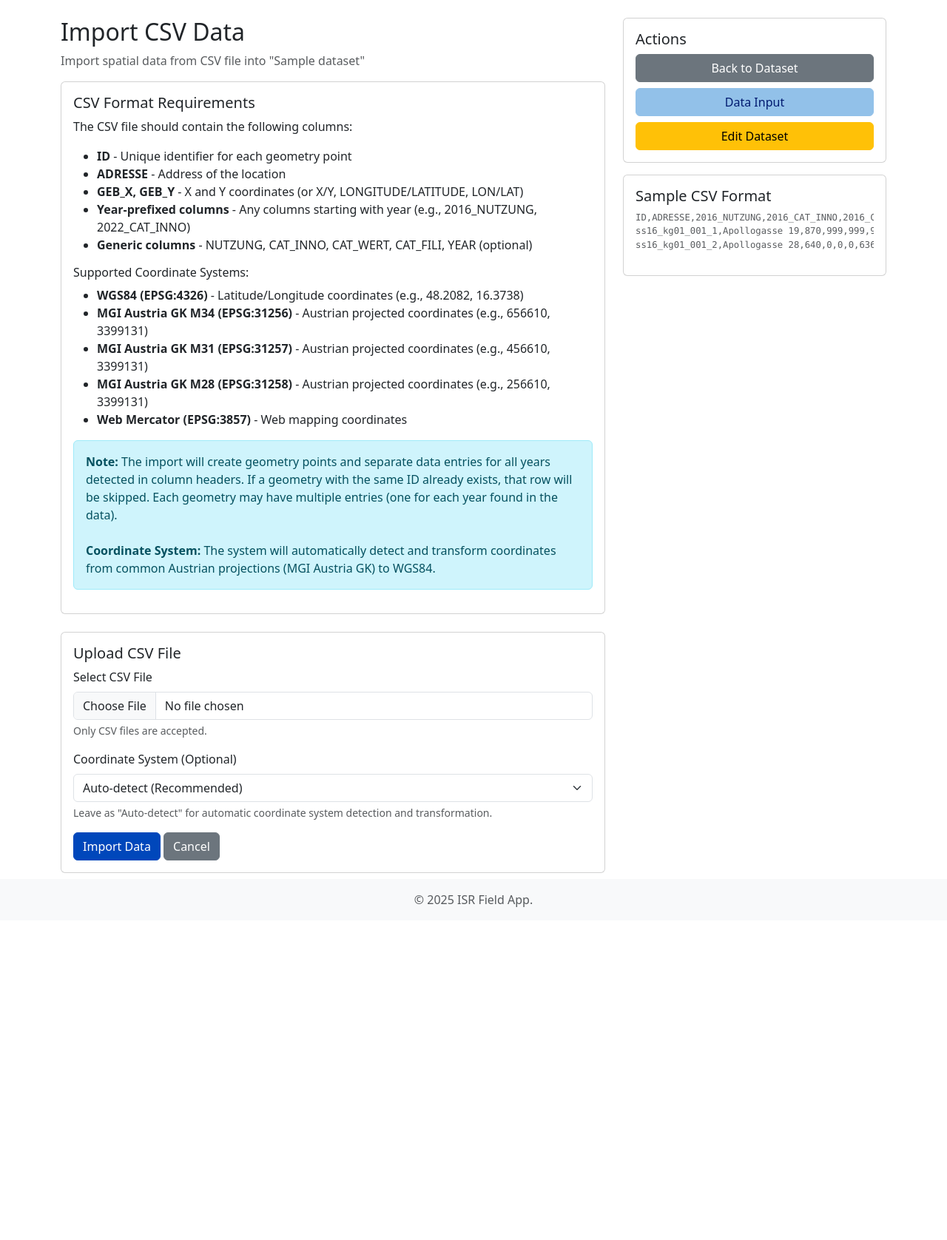
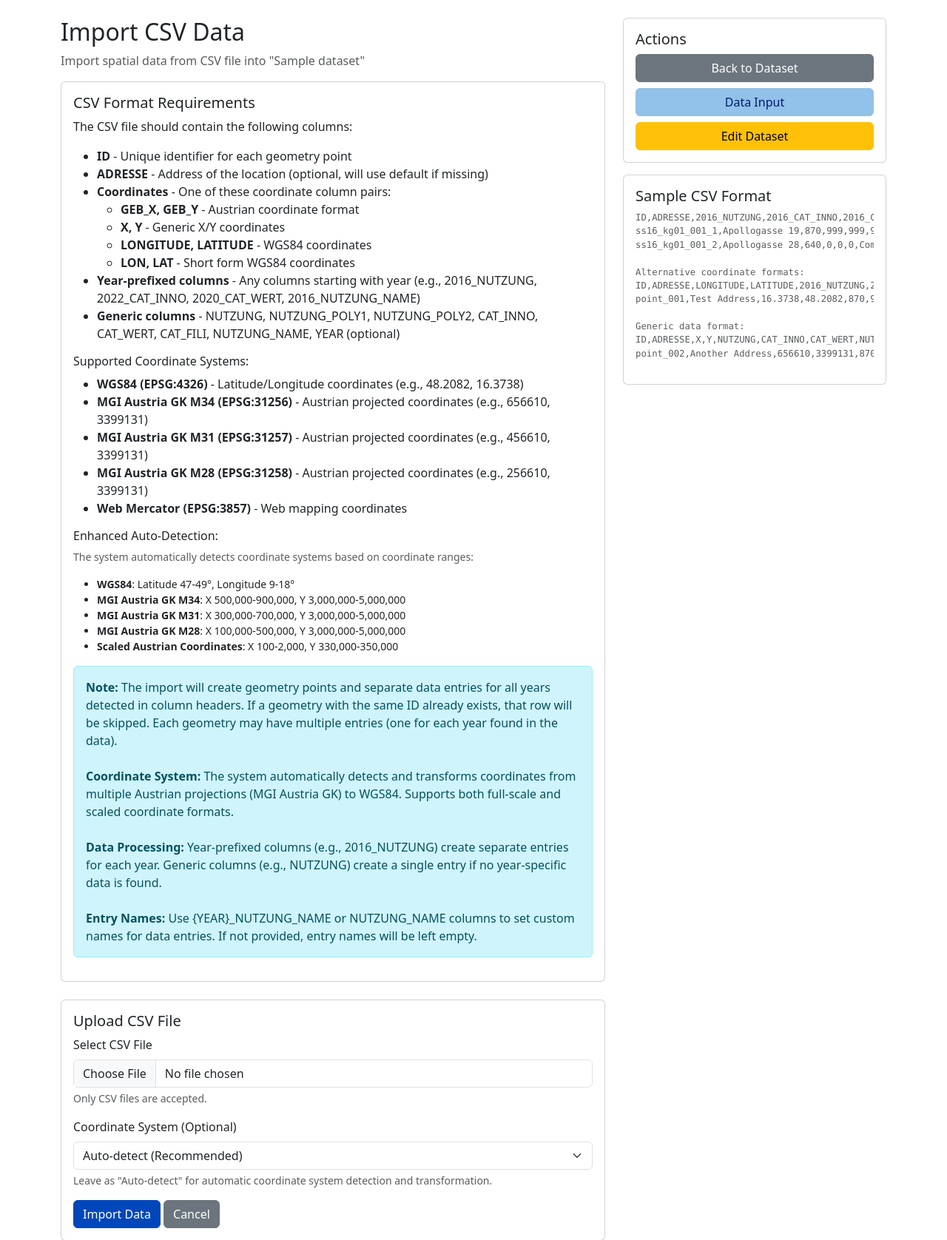
Before and after one commit to silvioheinze/isr-field, a Django app: page /datasets/1/import/ in a window 1280 px wide. Shown: the part 56-1732 px from the top of the page at 74% size. Before the commit the page ends 1282 px from the top, so only its background shows below. Run offline with Django 5.2, Linux system fonts and the light colour scheme; a user stored in the database is signed in; tables that the repository leaves empty hold one stand-in row (values such as "Sample post").

Commit message:
Enhance CSV import functionality and update documentation
- Implemented a helper function for safe integer conversion during CSV import, handling 'NA' and '999' as missing values.
- Updated the dataset CSV import view to utilize new column names and ensure entries are only created if at least one field has a non-None value.
- Enhanced the dataset CSV import template to clarify supported coordinate formats and provide detailed instructions for CSV structure.
- Updated the import summary template to better reflect import outcomes, including error handling and warnings.

```diff
--- a/app/frontend/templates/frontend/dataset_csv_import.html
+++ b/app/frontend/templates/frontend/dataset_csv_import.html
@@ -15,10 +15,17 @@
                     <p>The CSV file should contain the following columns:</p>
                     <ul>
                         <li><strong>ID</strong> - Unique identifier for each geometry point</li>
-                        <li><strong>ADRESSE</strong> - Address of the location</li>
-                        <li><strong>GEB_X, GEB_Y</strong> - X and Y coordinates (or X/Y, LONGITUDE/LATITUDE, LON/LAT)</li>
-                        <li><strong>Year-prefixed columns</strong> - Any columns starting with year (e.g., 2016_NUTZUNG, 2022_CAT_INNO)</li>
-                        <li><strong>Generic columns</strong> - NUTZUNG, CAT_INNO, CAT_WERT, CAT_FILI, YEAR (optional)</li>
+                        <li><strong>ADRESSE</strong> - Address of the location (optional, will use default if missing)</li>
+                        <li><strong>Coordinates</strong> - One of these coordinate column pairs:
+                            <ul>
+                                <li><strong>GEB_X, GEB_Y</strong> - Austrian coordinate format</li>
+                                <li><strong>X, Y</strong> - Generic X/Y coordinates</li>
+                                <li><strong>LONGITUDE, LATITUDE</strong> - WGS84 coordinates</li>
+                                <li><strong>LON, LAT</strong> - Short form WGS84 coordinates</li>
+                            </ul>
+                        </li>
+                        <li><strong>Year-prefixed columns</strong> - Any columns starting with year (e.g., 2016_NUTZUNG, 2022_CAT_INNO, 2020_CAT_WERT, 2016_NUTZUNG_NAME)</li>
+                        <li><strong>Generic columns</strong> - NUTZUNG, NUTZUNG_POLY1, NUTZUNG_POLY2, CAT_INNO, CAT_WERT, CAT_FILI, NUTZUNG_NAME, YEAR (optional)</li>
                     </ul>
 
                     <h6 class="mt-3">Supported Coordinate Systems:</h6>
@@ -30,12 +37,31 @@
                         <li><strong>Web Mercator (EPSG:3857)</strong> - Web mapping coordinates</li>
                     </ul>
 
+                    <h6 class="mt-3">Enhanced Auto-Detection:</h6>
+                    <p class="small text-muted">
+                        The system automatically detects coordinate systems based on coordinate ranges:
+                    </p>
+                    <ul class="small">
+                        <li><strong>WGS84</strong>: Latitude 47-49°, Longitude 9-18°</li>
+                        <li><strong>MGI Austria GK M34</strong>: X 500,000-900,000, Y 3,000,000-5,000,000</li>
+                        <li><strong>MGI Austria GK M31</strong>: X 300,000-700,000, Y 3,000,000-5,000,000</li>
+                        <li><strong>MGI Austria GK M28</strong>: X 100,000-500,000, Y 3,000,000-5,000,000</li>
+                        <li><strong>Scaled Austrian Coordinates</strong>: X 100-2,000, Y 330,000-350,000</li>
+                    </ul>
+
                     <div class="alert alert-info">
                         <strong>Note:</strong> The import will create geometry points and separate data entries for all years detected in column headers.
                         If a geometry with the same ID already exists, that row will be skipped.
                         Each geometry may have multiple entries (one for each year found in the data).
                         <br><br>
-                        <strong>Coordinate System:</strong> The system will automatically detect and transform coordinates from common Austrian projections (MGI Austria GK) to WGS84.
+                        <strong>Coordinate System:</strong> The system automatically detects and transforms coordinates from multiple Austrian projections (MGI Austria GK) to WGS84.
+                        Supports both full-scale and scaled coordinate formats.
+                        <br><br>
+                        <strong>Data Processing:</strong> Year-prefixed columns (e.g., 2016_NUTZUNG) create separate entries for each year.
+                        Generic columns (e.g., NUTZUNG) create a single entry if no year-specific data is found.
+                        <br><br>
+                        <strong>Entry Names:</strong> Use {YEAR}_NUTZUNG_NAME or NUTZUNG_NAME columns to set custom names for data entries.
+                        If not provided, entry names will be left empty.
                     </div>
                 </div>
             </div>
@@ -88,9 +114,17 @@
                 <div class="card-body">
                     <h5 class="card-title">Sample CSV Format</h5>
                     <small class="text-muted">
-                        <pre>ID,ADRESSE,2016_NUTZUNG,2016_CAT_INNO,2016_CAT_WERT,2016_CAT_FILI,GEB_X,GEB_Y,2022_NUTZUNG,2022_CAT_INNO,2022_CAT_WERT,2022_CAT_FILI,2020_NUTZUNG,2020_CAT_INNO
-ss16_kg01_001_1,Apollogasse 19,870,999,999,999,656.61,339913.14,870,999,999,999,850,888
-ss16_kg01_001_2,Apollogasse 28,640,0,0,0,636.41,339972.43,640,0,0,0,650,0</pre>
+                        <pre>ID,ADRESSE,2016_NUTZUNG,2016_CAT_INNO,2016_CAT_WERT,2016_CAT_FILI,2016_NUTZUNG_NAME,GEB_X,GEB_Y,2022_NUTZUNG,2022_CAT_INNO,2022_CAT_WERT,2022_CAT_FILI,2022_NUTZUNG_NAME
+ss16_kg01_001_1,Apollogasse 19,870,999,999,999,Residential Building,656.61,339913.14,870,999,999,999,Office Building
+ss16_kg01_001_2,Apollogasse 28,640,0,0,0,Commercial Space,636.41,339972.43,640,0,0,0,Retail Store
+
+Alternative coordinate formats:
+ID,ADRESSE,LONGITUDE,LATITUDE,2016_NUTZUNG,2016_CAT_INNO,2016_NUTZUNG_NAME
+point_001,Test Address,16.3738,48.2082,870,999,Residential Building
+
+Generic data format:
+ID,ADRESSE,X,Y,NUTZUNG,CAT_INNO,CAT_WERT,NUTZUNG_NAME,YEAR
+point_002,Another Address,656610,3399131,870,999,999,Office Building,2022</pre>
                     </small>
                 </div>
             </div>
--- a/app/frontend/views.py
+++ b/app/frontend/views.py
@@ -1050,6 +1050,23 @@ def dataset_csv_import_view(request, dataset_id):
 
                         logger.debug(f"Row {row_num}: Year columns detected: {list(year_columns.keys())}")
 
+                        # Helper function to safely convert to integer, treating 'NA' and '999' as missing
+                        def safe_int_convert(value, default=0):
+                            if not value:
+                                return default
+                            value_str = str(value).strip().upper()
+                            if value_str in ['NA', 'N/A', 'NULL']:
+                                return default
+                            if value_str == '':
+                                return None  # Return None for empty strings
+                            try:
+                                int_value = int(value_str)
+                                if int_value == 999:
+                                    return None  # 999 is missing data in social science coding
+                                return int_value
+                            except ValueError:
+                                return default
+
                         # Create entries for each year found
                         logger.debug(f"Row {row_num}: Creating entries for {len(year_columns)} years")
                         for year, year_data in year_columns.items():
@@ -1057,35 +1074,41 @@ def dataset_csv_import_view(request, dataset_id):
                             try:
                                 # Map field names to DataEntry fields
                                 usage_code1 = year_data.get('NUTZUNG', 0)
-                                usage_code2 = year_data.get('CAT_INNO', 0)
-                                usage_code3 = year_data.get('CAT_WERT', 0)
+                                usage_code2 = year_data.get('NUTZUNG_POLY1', 0)
+                                usage_code3 = year_data.get('NUTZUNG_POLY2', 0)
                                 cat_inno = year_data.get('CAT_INNO', 0)
                                 cat_wert = year_data.get('CAT_WERT', 0)
                                 cat_fili = year_data.get('CAT_FILI', 0)
-
-                                # Convert to integers if they exist and are not empty
-                                usage_code1 = int(usage_code1) if usage_code1 and str(usage_code1).strip() else 0
-                                usage_code2 = int(usage_code2) if usage_code2 and str(usage_code2).strip() else 0
-                                usage_code3 = int(usage_code3) if usage_code3 and str(usage_code3).strip() else 0
-                                cat_inno = int(cat_inno) if cat_inno and str(cat_inno).strip() else 0
-                                cat_wert = int(cat_wert) if cat_wert and str(cat_wert).strip() else 0
-                                cat_fili = int(cat_fili) if cat_fili and str(cat_fili).strip() else 0
-
-                                # Create data entry for this year
-                                DataEntry.objects.create(
-                                    geometry=geometry,
-                                    name=f"Entry for {id_kurz} ({year})",
-                                    usage_code1=usage_code1,
-                                    usage_code2=usage_code2,
-                                    usage_code3=usage_code3,
-                                    cat_inno=cat_inno,
-                                    cat_wert=cat_wert,
-                                    cat_fili=cat_fili,
-                                    year=year,
-                                    user=request.user
-                                )
-                                entries_created += 1
-                                import_summary['entries_created'] += 1
+                                nutzung_name = year_data.get('NUTZUNG_NAME', '').strip()
+
+                                # Convert to integers safely, treating 'NA' as 0, empty strings as None
+                                usage_code1 = safe_int_convert(usage_code1, 0)
+                                usage_code2 = safe_int_convert(usage_code2, 0)
+                                usage_code3 = safe_int_convert(usage_code3, 0)
+                                cat_inno = safe_int_convert(cat_inno, 0)
+                                cat_wert = safe_int_convert(cat_wert, 0)
+                                cat_fili = safe_int_convert(cat_fili, 0)
+
+                                # Use NUTZUNG_NAME if available, otherwise leave empty
+                                entry_name = nutzung_name if nutzung_name else ""
+
+                                # Only create entry if at least one field has a non-None value
+                                if any(val is not None for val in [usage_code1, usage_code2, usage_code3, cat_inno, cat_wert, cat_fili]):
+                                    # Replace None values with 0 for database storage
+                                    DataEntry.objects.create(
+                                        geometry=geometry,
+                                        name=entry_name,
+                                        usage_code1=usage_code1 if usage_code1 is not None else 0,
+                                        usage_code2=usage_code2 if usage_code2 is not None else 0,
+                                        usage_code3=usage_code3 if usage_code3 is not None else 0,
+                                        cat_inno=cat_inno if cat_inno is not None else 0,
+                                        cat_wert=cat_wert if cat_wert is not None else 0,
+                                        cat_fili=cat_fili if cat_fili is not None else 0,
+                                        year=year,
+                                        user=request.user
+                                    )
+                                    entries_created += 1
+                                    import_summary['entries_created'] += 1
 
                             except (ValueError, TypeError) as e:
                                 # If data conversion fails for this year, skip this entry
@@ -1096,34 +1119,39 @@ def dataset_csv_import_view(request, dataset_id):
                         if entries_created == 0:
                             # Fallback to generic data if available
                             usage_code1 = row.get('NUTZUNG')
-                            usage_code2 = row.get('CAT_INNO')
-                            usage_code3 = row.get('CAT_WERT')
+                            usage_code2 = row.get('NUTZUNG_POLY1')
+                            usage_code3 = row.get('NUTZUNG_POLY2')
                             cat_inno = row.get('CAT_INNO')
                             cat_wert = row.get('CAT_WERT')
                             cat_fili = row.get('CAT_FILI')
-                            year = row.get('YEAR') or 2022
-
-                            if any([usage_code1, usage_code2, usage_code3, cat_inno, cat_wert, cat_fili]):
+                            year = row.get('YEAR')
+                            nutzung_name = row.get('NUTZUNG_NAME', '').strip()
+
+                            # Convert to integers safely, treating 'NA' as 0, empty strings as None
+                            usage_code1 = safe_int_convert(usage_code1, 0)
+                            usage_code2 = safe_int_convert(usage_code2, 0)
+                            usage_code3 = safe_int_convert(usage_code3, 0)
+                            cat_inno = safe_int_convert(cat_inno, 0)
+                            cat_wert = safe_int_convert(cat_wert, 0)
+                            cat_fili = safe_int_convert(cat_fili, 0)
+                            year = safe_int_convert(year, 2022)
+
+                            # Use NUTZUNG_NAME if available, otherwise leave empty
+                            entry_name = nutzung_name if nutzung_name else ""
+
+                            # Only create entry if at least one field has a non-None value
+                            if any(val is not None for val in [usage_code1, usage_code2, usage_code3, cat_inno, cat_wert, cat_fili]):
                                 try:
-                                    # Convert to integers
-                                    usage_code1 = int(usage_code1) if usage_code1 and str(usage_code1).strip() else 0
-                                    usage_code2 = int(usage_code2) if usage_code2 and str(usage_code2).strip() else 0
-                                    usage_code3 = int(usage_code3) if usage_code3 and str(usage_code3).strip() else 0
-                                    cat_inno = int(cat_inno) if cat_inno and str(cat_inno).strip() else 0
-                                    cat_wert = int(cat_wert) if cat_wert and str(cat_wert).strip() else 0
-                                    cat_fili = int(cat_fili) if cat_fili and str(cat_fili).strip() else 0
-                                    year = int(year) if year and str(year).strip() else 2022
-
-                                    # Create generic data entry
+                                    # Replace None values with 0 for database storage
                                     DataEntry.objects.create(
                                         geometry=geometry,
-                                        name=f"Entry for {id_kurz} ({year})",
-                                        usage_code1=usage_code1,
-                                        usage_code2=usage_code2,
-                                        usage_code3=usage_code3,
-                                        cat_inno=cat_inno,
-                                        cat_wert=cat_wert,
-                                        cat_fili=cat_fili,
+                                        name=entry_name,
+                                        usage_code1=usage_code1 if usage_code1 is not None else 0,
+                                        usage_code2=usage_code2 if usage_code2 is not None else 0,
+                                        usage_code3=usage_code3 if usage_code3 is not None else 0,
+                                        cat_inno=cat_inno if cat_inno is not None else 0,
+                                        cat_wert=cat_wert if cat_wert is not None else 0,
+                                        cat_fili=cat_fili if cat_fili is not None else 0,
                                         year=year,
                                         user=request.user
                                     )
@@ -1153,25 +1181,25 @@ def dataset_csv_import_view(request, dataset_id):
                 target=f'dataset:{dataset.id} - Imported {imported_count} records'
             )
 
-            if imported_count > 0:
-                # Calculate total counts for the dataset
-                total_geometries = DataGeometry.objects.filter(dataset=dataset).count()
-                total_entries = DataEntry.objects.filter(geometry__dataset=dataset).count()
-
-                # Ensure import_summary exists
-                if 'import_summary' not in locals():
-                    import_summary = {
-                        'coordinate_system': 4326,
-                        'coordinate_system_name': 'WGS84 (Latitude/Longitude)',
-                        'detection_method': 'auto',
-                        'geometries_created': 0,
-                        'entries_created': 0,
-                        'rows_processed': 0,
-                        'rows_skipped': 0,
-                        'transformation_errors': 0
-                    }
-
-                # Render import summary page
+            # Calculate total counts for the dataset
+            total_geometries = DataGeometry.objects.filter(dataset=dataset).count()
+            total_entries = DataEntry.objects.filter(geometry__dataset=dataset).count()
+
+            # Ensure import_summary exists
+            if 'import_summary' not in locals():
+                import_summary = {
+                    'coordinate_system': 4326,
+                    'coordinate_system_name': 'WGS84 (Latitude/Longitude)',
+                    'detection_method': 'auto',
+                    'geometries_created': 0,
+                    'entries_created': 0,
+                    'rows_processed': 0,
+                    'rows_skipped': 0,
+                    'transformation_errors': 0
+                }
+
+            # Always show import summary page if there are errors or if data was imported
+            if errors or imported_count > 0:
                 return render(request, 'frontend/import_summary.html', {
                     'dataset': dataset,
                     'import_summary': import_summary,
@@ -1180,7 +1208,7 @@ def dataset_csv_import_view(request, dataset_id):
                     'total_entries': total_entries
                 })
 
-            # If no data was imported, redirect to dataset detail with error
+            # If no data was imported and no errors, redirect to dataset detail with error
             messages.error(request, 'No data was imported. Please check your CSV file format.')
             return redirect('dataset_detail', dataset_id=dataset.id)
 
```
Also changed, not shown: TODO.md (+1 -1 lines), app/frontend/templates/frontend/import_summary.html (+15 -5 lines).
